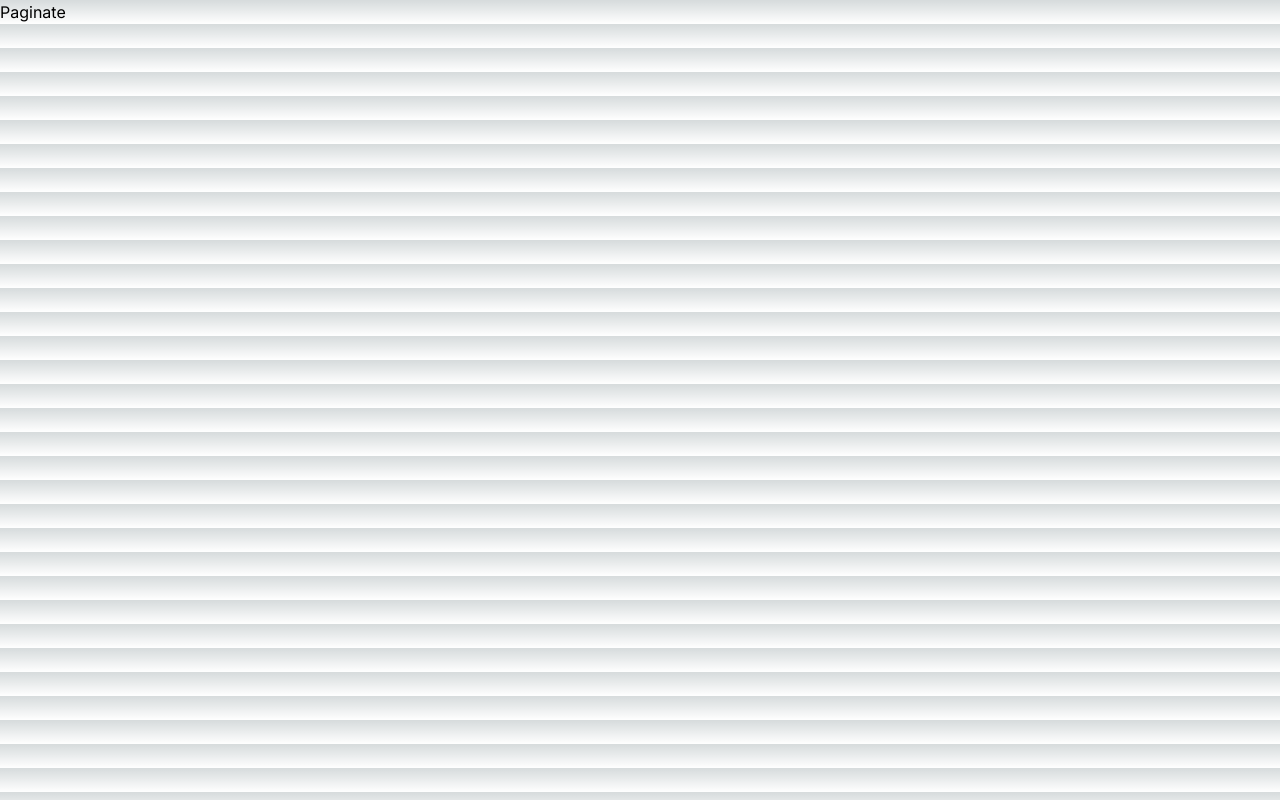
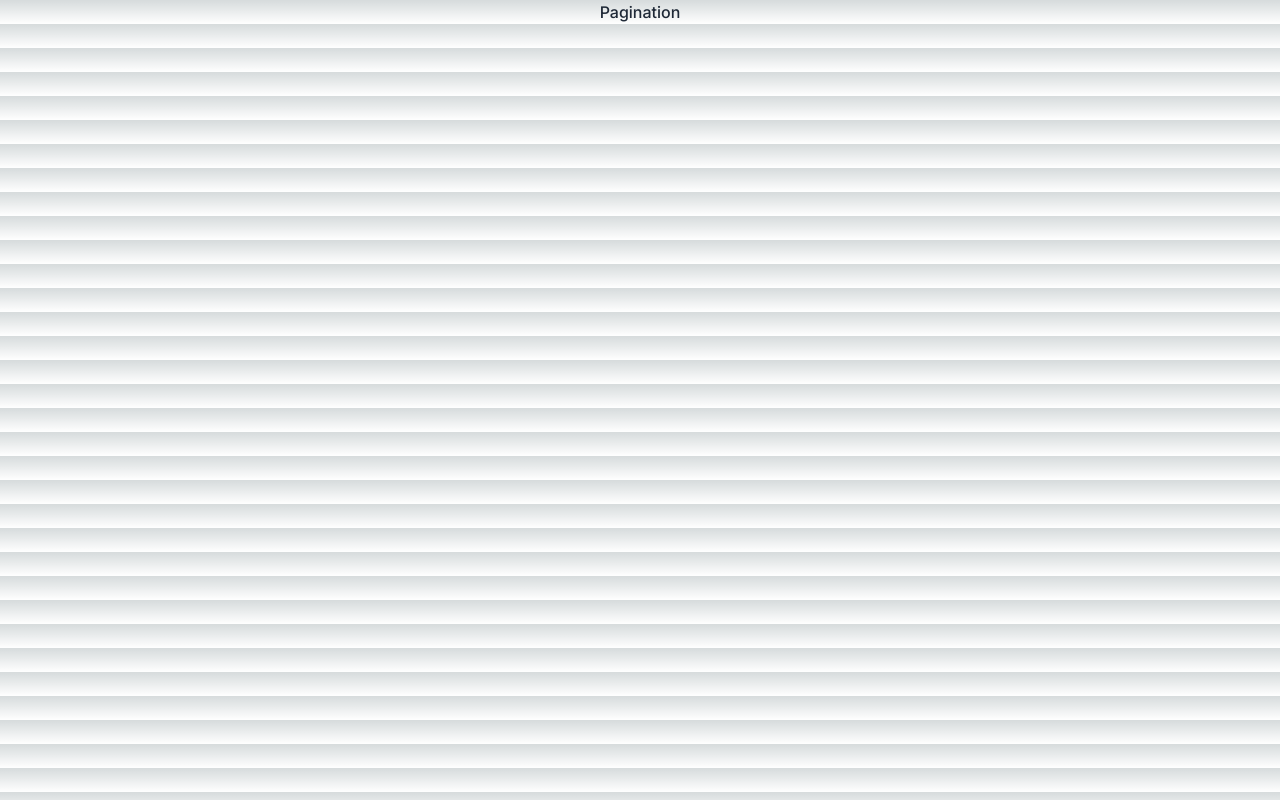
Before and after one commit to dibyajyoti2001/DialogBox, a Next.js app: page /components/paginate in a window 1280 px wide. Built offline with nearby package versions, Linux system fonts and the light colour scheme.

Commit message:
Create a pagination component

```diff
--- a/src/app/components/paginate/page.js
+++ b/src/app/components/paginate/page.js
@@ -1,3 +1,9 @@
-export default function Paginate() {
-  return <div>Paginate</div>;
+export default function Pagination() {
+  return (
+    <div>
+      <h1 className="text-center text-gray-800 font-medium leading-6">
+        Pagination
+      </h1>
+    </div>
+  );
 }
```
